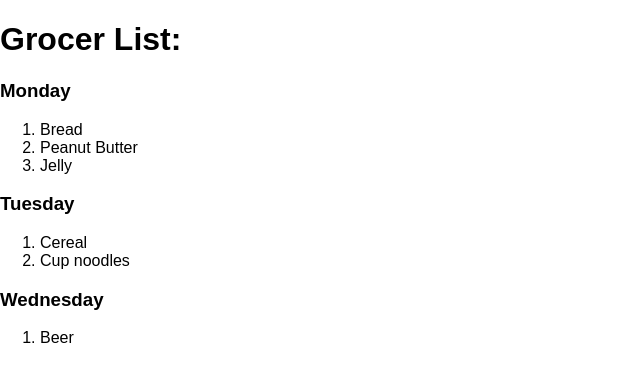
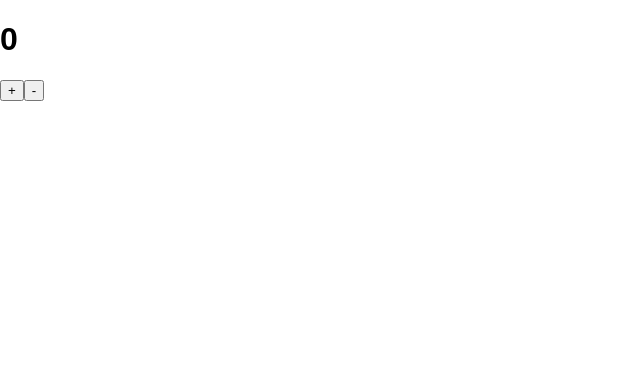
Before and after one commit to donfour/DevFox-React-Tutorial-Series, a React (Create React App) app: page / in a window 1280 px wide. Shown: the top 382 px of the page, without its empty margins (0-640 px from the left). Built offline with nearby package versions, Linux system fonts and the light colour scheme.

Commit message:
added section 5

```diff
--- a/src/App.js
+++ b/src/App.js
@@ -1,42 +1,33 @@
 import React, { Component } from 'react';
-import Header from './Header';
-import GroceryList from './GroceryList';
-
-const mondayList = [{
-                     key: "1",
-                     name: "Bread"
-                    },
-                    {
-                      key: "2",
-                      name: "Peanut Butter"
-                    },
-                    {
-                      key: "3",
-                      name: "Jelly"
-                    }]
-
-const tuesdayList = [{
-                      key: "4",
-                      name: "Cereal"
-                     },
-                     {
-                      key: "5",
-                      name: "Cup noodles"
-                     }]
-
-const wednesdayList = [{
-                       key: "6",
-                       name: "Beer"
-                       }]
 
 class App extends Component {
+  constructor(props){
+    super(props);
+    this.state = {
+      count: 0
+    }
+    this.incrementCount = this.incrementCount.bind(this);
+    this.decrementCount = this.decrementCount.bind(this);
+  }
+
+  incrementCount(){
+    this.setState((prevState) => {
+      return {count: prevState.count + 1}
+    });
+  }
+
+  decrementCount(){
+    this.setState((prevState) => {
+      return {count: prevState.count - 1}
+    });
+  }
+
   render() {
     return (
-      <div className="App">
-        <Header />
-        <GroceryList dayOfWeek={"Monday"} data={mondayList} />
-        <GroceryList dayOfWeek={"Tuesday"} data={tuesdayList} />
-        <GroceryList dayOfWeek={"Wednesday"} data={wednesdayList} />
+      <div>
+        <h1>{this.state.count}</h1>
+        <button onClick={this.incrementCount}>+</button>
+        <button onClick={this.decrementCount}>-</button>
       </div>
     );
   }
--- a/src/GroceryList.js
+++ /dev/null
@@ -1,26 +0,0 @@
-import React, { Component } from 'react';
-import PropTypes from 'prop-types';
-
-export default class GroceryList extends Component {
-  render(){
-    return(
-      <div>
-        <h3>{this.props.dayOfWeek}</h3>
-        <ol>
-          {this.props.data.map((item)=><li key={item.key}>{item.name}</li>)}
-        </ol>
-      </div>
-    )
-  }
-}
-
-GroceryList.defaultProps = {
-  data:[]
-}
-
-GroceryList.propTypes = {
-  data: PropTypes.arrayOf(PropTypes.shape({
-    key: PropTypes.string,
-    name: PropTypes.string
-  })),
-};
--- a/src/Header.js
+++ /dev/null
@@ -1,11 +0,0 @@
-import React, { Component } from 'react';
-
-class Header extends Component {
-  render(){
-    return(
-      <h1>Grocer List:</h1>
-    )
-  }
-}
-
-export default Header;
```
